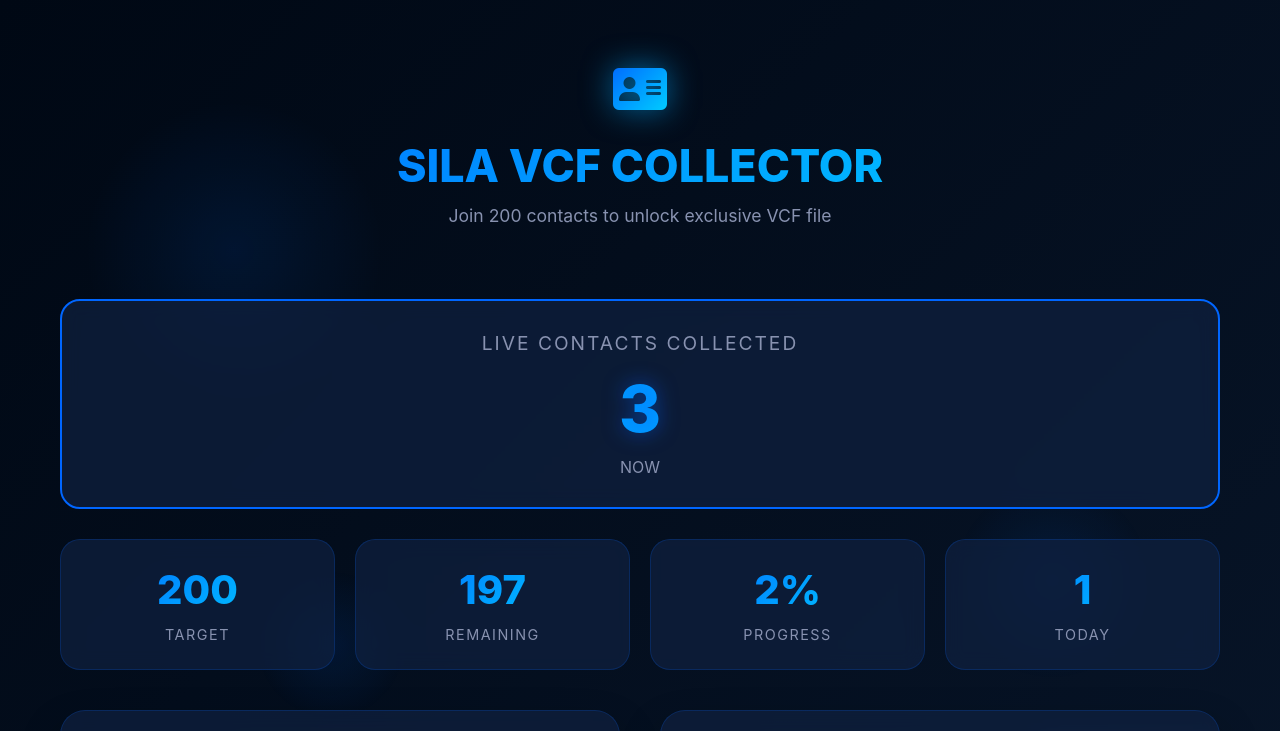
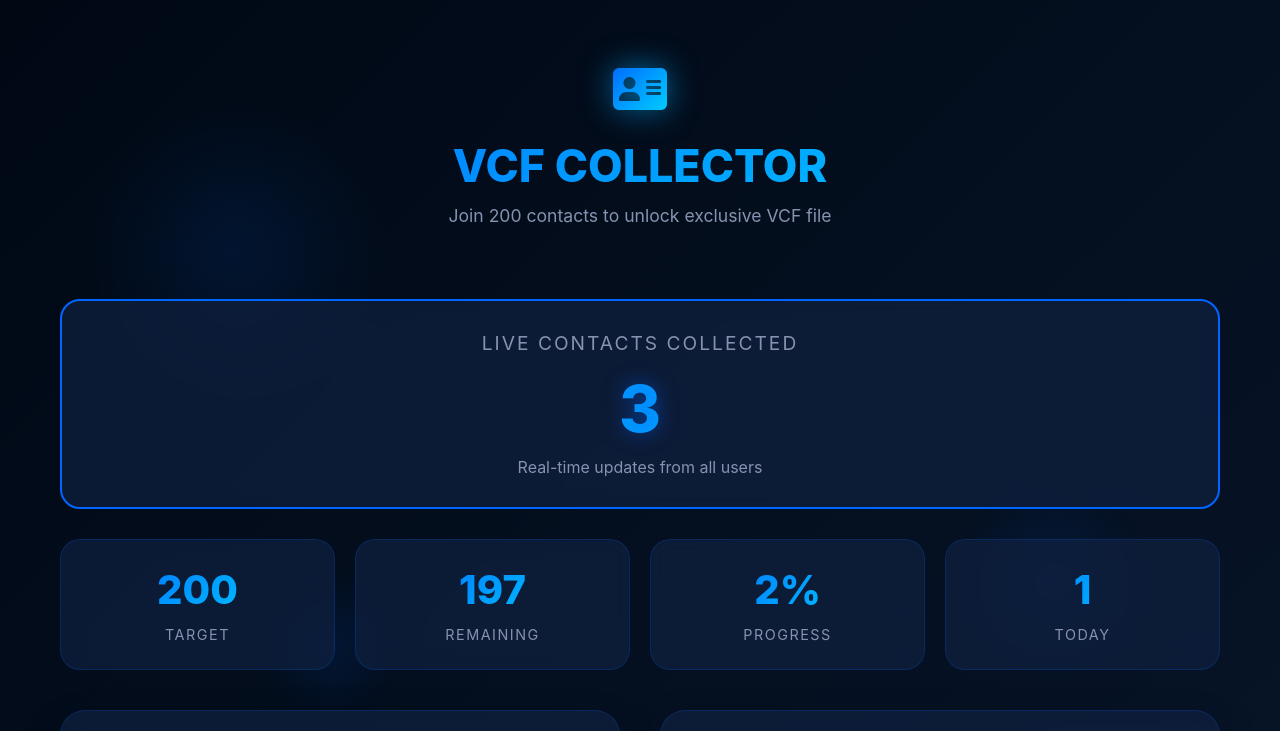
Before and after one commit to richbess22/SILA-VCF, a website: page index.html in a window 1280 px wide. Shown: the top 731 px of the page. Drawn offline with Linux system fonts and the light colour scheme.

Commit message:
Update index.html

```diff
--- a/index.html
+++ b/index.html
@@ -622,7 +622,7 @@
             <div class="logo">
                 <i class="fas fa-address-card"></i>
             </div>
-            <h1 class="title">SILA VCF COLLECTOR</h1>
+            <h1 class="title">VCF COLLECTOR</h1>
             <p class="subtitle">Join 200 contacts to unlock exclusive VCF file</p>
         </header>
 
@@ -630,7 +630,7 @@
         <div class="live-counter">
             <div class="counter-label">LIVE CONTACTS COLLECTED</div>
             <div class="counter-number" id="live-counter">0</div>
-            <div class="counter-sub">NOW</div>
+            <div class="counter-sub">Real-time updates from all users</div>
         </div>
 
         <!-- Stats -->
```
